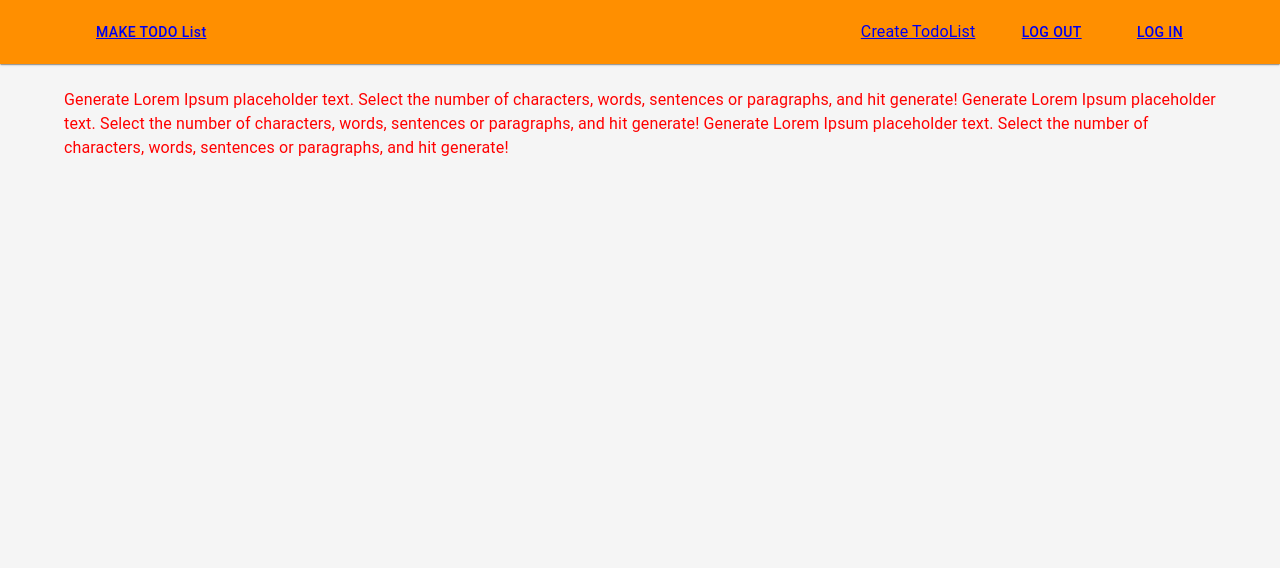
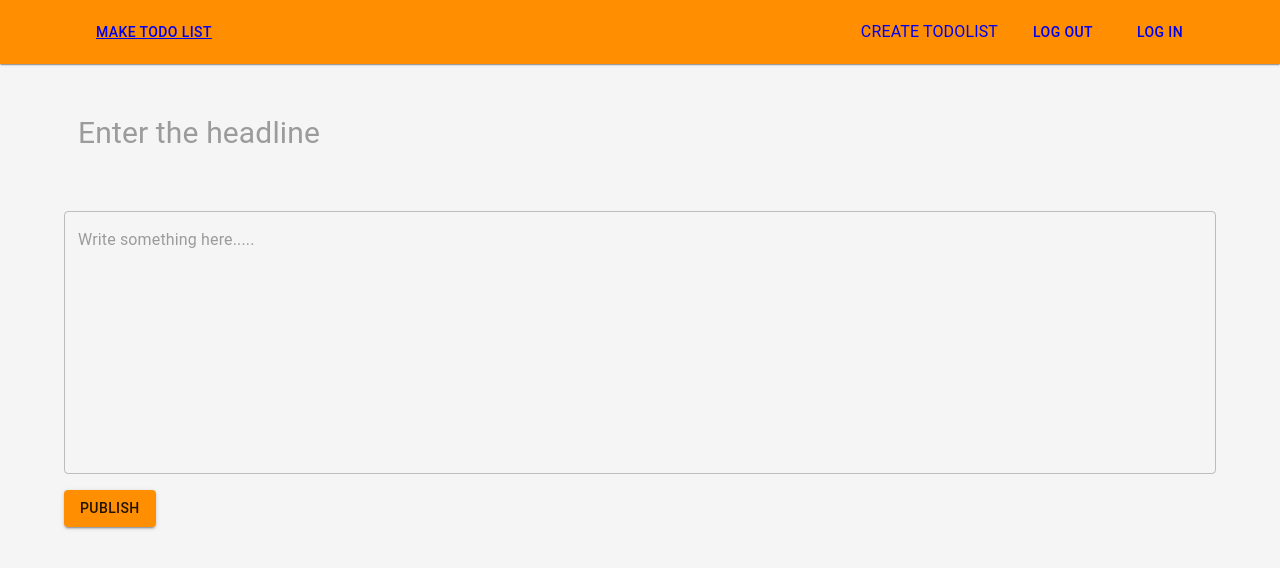
Before and after one commit to bishnuthapako/make-daily-todolist, a React (Create React App) app: page /create in a window 1280 px wide. Shown: the top 568 px of the page. Built offline with nearby package versions, Linux system fonts and the light colour scheme.

Commit message:
design updated

```diff
--- a/src/component/Header.js
+++ b/src/component/Header.js
@@ -1,4 +1,4 @@
-import { AppBar, Box, Button, Container, styled, Toolbar, Typography } from '@mui/material'
+import { AppBar, Box, Button, Container, styled, Toolbar } from '@mui/material'
 import React from 'react'
 import { Link } from 'react-router-dom'
 
@@ -23,7 +23,7 @@ const Header = () => {
             <Container maxWidth="lg">
         <CustomToolbar>
                 <Box>
-                    <Button variant="text" sx={{color: "secondary.main", textTransform: "capitalize"}}>
+                    <Button variant="text" sx={{color: "secondary.main"}}>
                         <Link to="/">
                         MAKE TODO List
                         </Link>
@@ -31,10 +31,9 @@ const Header = () => {
                 </Box>
                 <FlexBox>
 
-                   <Link to="/create">Create TodoList</Link>
-
-                   <Button><Link>Log Out</Link></Button>
-                   <Button><Link to="/login">Log In</Link></Button>
+                   <Link to="/create" style={{textDecoration: "none", textTransform: "uppercase"}}>Create TodoList</Link>
+                   <Button><Link style={{textDecoration: "none"}}>Log Out</Link></Button>
+                   <Button><Link to="/login" style={{textDecoration: "none"}}>Log In</Link></Button>
                 </FlexBox>
         </CustomToolbar>
             </Container>
--- a/src/component/page/Create.js
+++ b/src/component/page/Create.js
@@ -1,16 +1,20 @@
-import { Box, Container, Typography } from '@mui/material'
+import { Box, Container, TextField, Button } from '@mui/material'
 import React from 'react'
 
 const Create = () => {
   return (
-    <Container maxWidth="lg" sx={{mt: 8, pt: 3}}>
-      <Box>
-        <Typography sx={{color: "red"}}>
-        Generate Lorem Ipsum placeholder text. Select the number of characters, words, sentences or paragraphs, and hit generate!
-      Generate Lorem Ipsum placeholder text. Select the number of characters, words, sentences or paragraphs, and hit generate!
-      Generate Lorem Ipsum placeholder text. Select the number of characters, words, sentences or paragraphs, and hit generate!
-        </Typography>
-      </Box>
+    <Container maxWidth="lg" sx={{mt: 8, pt: 0}}>
+        <Box sx={{marginTop: 8, display: "flex", flexDirection: "column", alignItems: "center"}}>
+         <Box sx={{mt: 5, display: "flex", flexDirection: "column", gap: 2, width: "100%", height: "620px"}} component="form">
+                  <TextField type="text" name="title" value={""} multiline rows={2} placeholder='Enter the headline' fullWidth  sx={{"& fieldset": { border: 'none' },}}
+                  inputProps={{style: {fontSize: 30}}}
+                  InputLabelProps={{style: {fontSize: 30}}} />
+                  <TextField type="text" name="description" value="" multiline rows={10} fullWidth placeholder="Write something here....."/>
+                  <Box>
+                  <Button variant="contained">Publish</Button>
+                  </Box>
+         </Box>
+        </Box>
     </Container>
   )
 }
--- a/src/component/page/Home.js
+++ b/src/component/page/Home.js
@@ -1,4 +1,4 @@
-import { Avatar, Box, Card, CardContent, CardHeader, Container, Grid, IconButton, Typography } from '@mui/material'
+import { Avatar, Card, CardContent, CardHeader, Container, Grid, IconButton, Typography } from '@mui/material'
 import React from 'react'
 import { red } from '@mui/material/colors';
 import MoreVertIcon from '@mui/icons-material/MoreVert';
```
